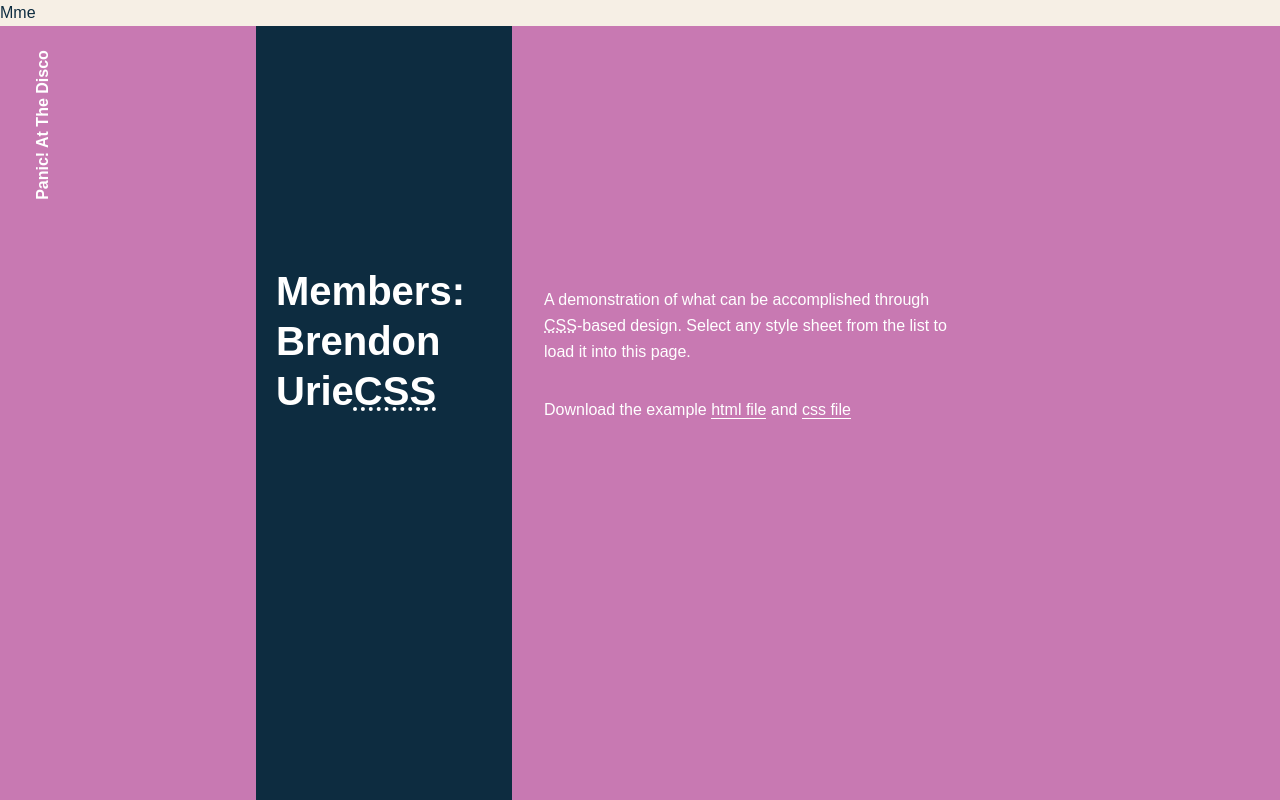
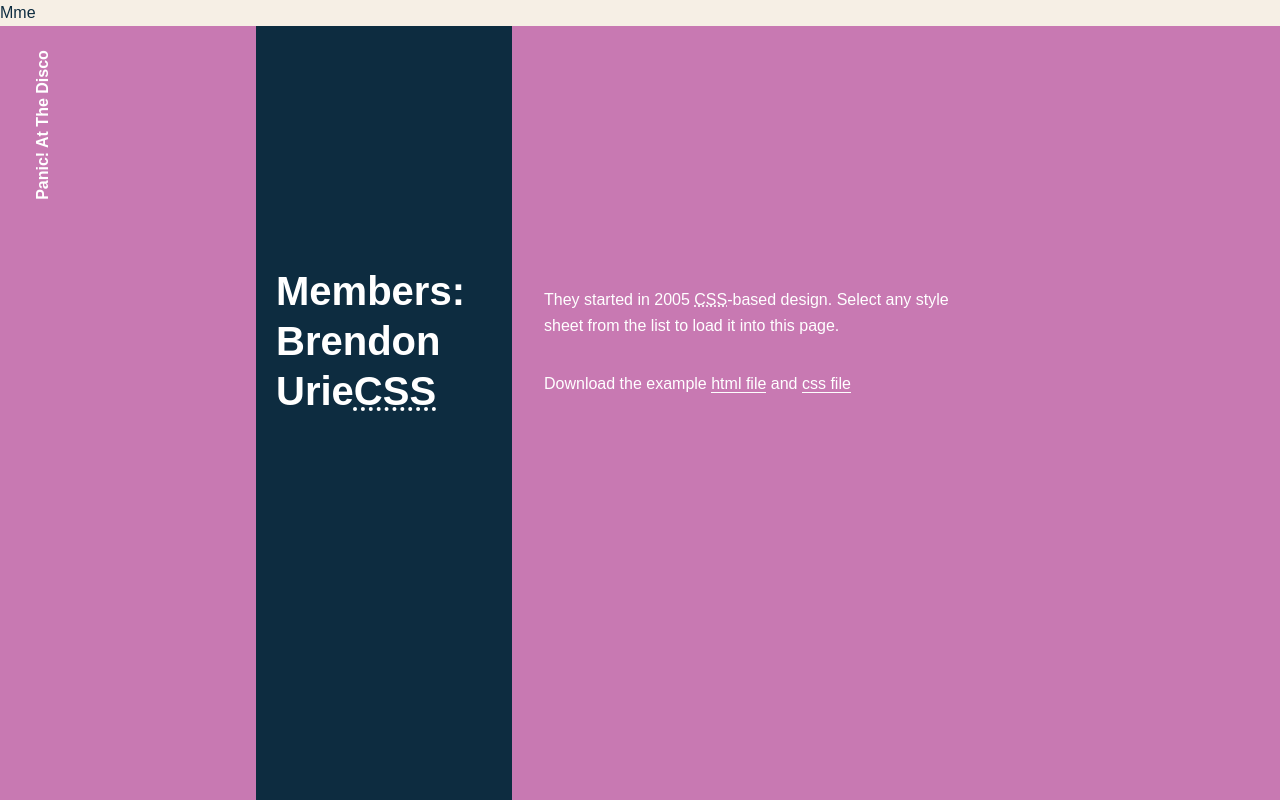
Before and after one commit to snarayan57982/snarayan57982.github.io, a plain HTML site: page index.html in a window 1280 px wide. Shown: the top 800 px of the page. Drawn offline with Linux system fonts and the light colour scheme.

Commit message:
Update index.html

```diff
--- a/index.html
+++ b/index.html
@@ -985,7 +985,7 @@ Sidebar
 		</header>
 
 		<div class="summary" id="zen-summary" role="article">
-			<p>A demonstration of what can be accomplished through <abbr title="Cascading Style Sheets">CSS</abbr>-based design. Select any style sheet from the list to load it into this page.</p>
+			<p>They started in 2005 <abbr title="Cascading Style Sheets">CSS</abbr>-based design. Select any style sheet from the list to load it into this page.</p>
 			<p>Download the example <a href="/examples/index" title="This page's source HTML code, not to be modified.">html file</a> and <a href="/examples/style.css" title="This page's sample CSS, the file you may modify.">css file</a></p>
 		</div>
 
```
